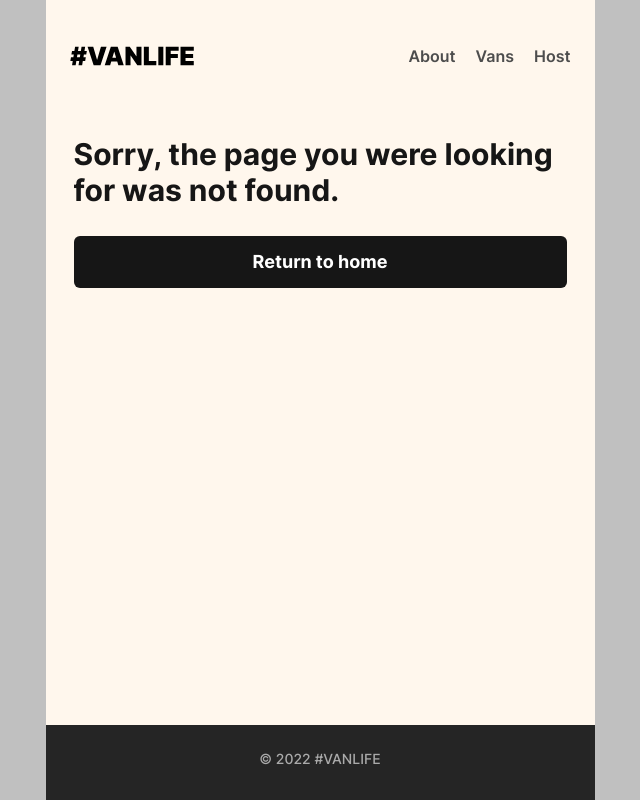
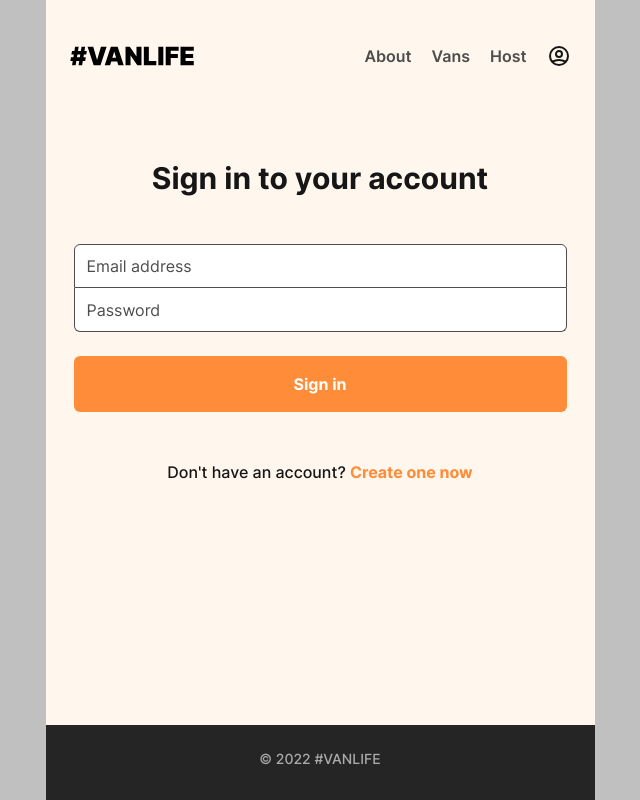
Before and after one commit to aminMahjub/vanlife, a React (Vite) app: page /login in a window 1280 px wide. Before the commit this address had no page. Shown: the whole page, without its empty margins (320-960 px from the left). Built offline with nearby package versions, Linux system fonts and the light colour scheme; what miragejs would draw is missing.

Commit message:
Add login page

```diff
--- a/src/App.tsx
+++ b/src/App.tsx
@@ -21,6 +21,7 @@ import Pricing from "./pages/host/hostVansDetails/Pricing.js";
 import Photos from "./pages/host/hostVansDetails/Photos.js";
 import NotFound from "./pages/NotFound.js";
 import ErrorPromt from "./components/ErrorPromt.js";
+import Login from "./pages/auth/Login.js";
 
 import "./server.js";
 
@@ -28,6 +29,7 @@ const router = createBrowserRouter(
   createRoutesFromElements(
     <Route path="/" element={<Layout />}>
       <Route index element={<Home />} />
+      <Route path="login" element={<Login />} />
       <Route path="about" element={<About />} />
       <Route path="vans" element={<Vans />} loader={vansLoader} errorElement={<ErrorPromt />} />
       <Route path="vans/:id" element={<VansDetail />} />
--- a/src/components/Layout.tsx
+++ b/src/components/Layout.tsx
@@ -1,5 +1,6 @@
 import { Link, NavLink, Outlet } from "react-router-dom";
 import { ReactComponent as AppLogo } from "../assets/icons/logo.svg";
+import { ReactComponent as UserCircle } from "../../public/svg/user-circle.svg";
 
 const Layout = () => {
   return (
@@ -56,6 +57,10 @@ const Navigation = () => {
         >
           Host
         </NavLink>
+
+        <NavLink to="login" className={navItemsClasses}>
+          <UserCircle />
+        </NavLink>
       </div>
     </nav>
   );
--- /dev/null
+++ b/src/pages/auth/Login.tsx
@@ -0,0 +1,38 @@
+import { Link } from "react-router-dom";
+
+const Login = () => {
+  return (
+    <form action="#" method="post" className="mt-12 px-7">
+      <h1 className="text-center text-app-text-secondary text-3xl font-inter-bold mb-12">
+        Sign in to your account
+      </h1>
+
+      <input
+        type="email"
+        className="w-full h-11 py-2 px-3 font-inter-regular focus:outline-none text-base placeholder:text-app-text-primary rounded-t-md border border-app-text-primary"
+        placeholder="Email address"
+      />
+      <input
+        type="password"
+        className="w-full mb-6 h-11 py-2 px-3 font-inter-regular text-base focus:outline-none placeholder:text-app-text-primary rounded-b-md border border-app-text-primary border-t-0"
+        placeholder="Password"
+      />
+
+      <button
+        type="submit"
+        className="bg-btn-bg-primary rounded-md text-pure-white py-4 w-full text-center font-inter-bold text-base mb-12"
+      >
+        Sign in
+      </button>
+
+      <p className="font-inter-medium text-base text-app-text-secondary text-center">
+        Don't have an account?{" "}
+        <Link to="" className="font-inter-bold text-btn-bg-primary">
+          Create one now
+        </Link>
+      </p>
+    </form>
+  );
+};
+
+export default Login;
```
Also changed, not shown: public/svg/user-circle.svg (added).
